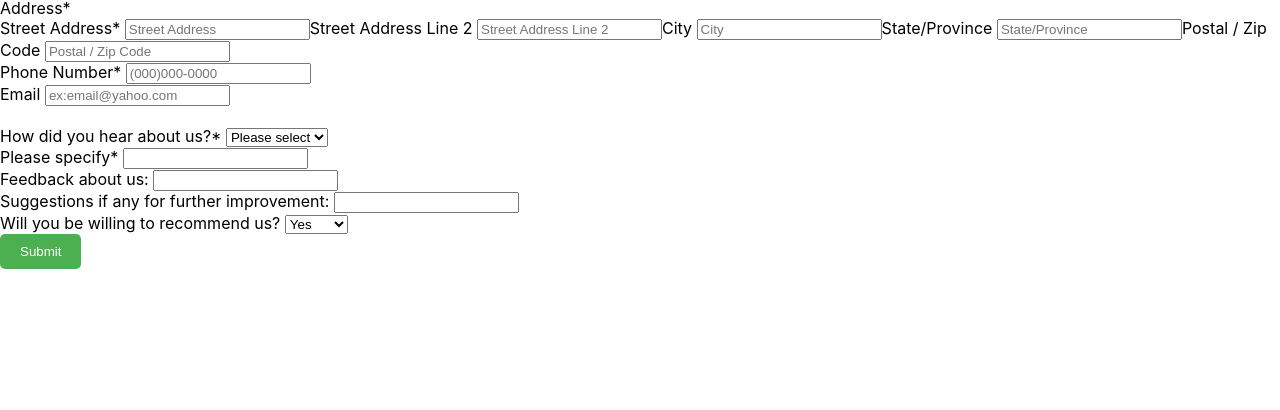
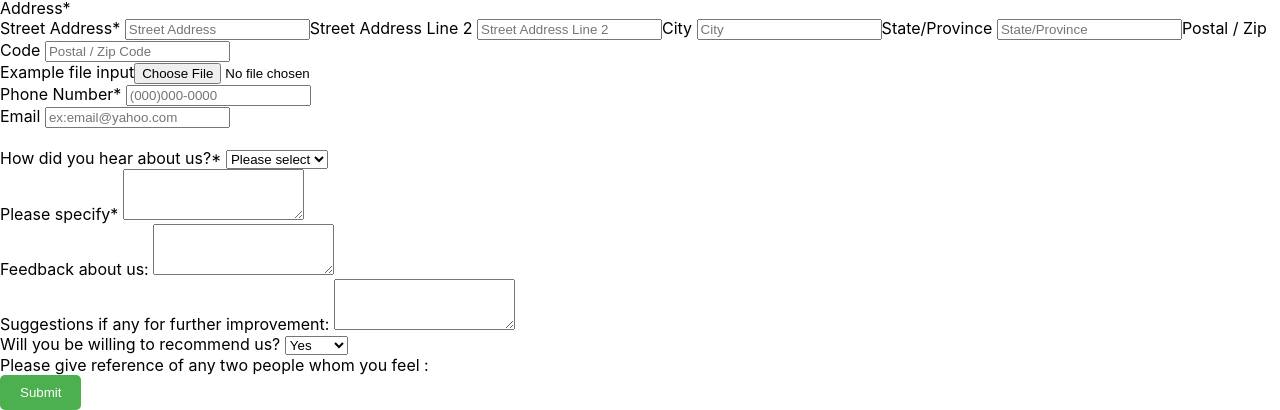
Before and after one commit to RamonaDualStudentin/my-app, a React (Create React App) app: page / in a window 1280 px wide. Shown: the part 425-835 px from the top of the page. Before the commit the page ends 800 px from the top, so only its background shows below. Built offline with nearby package versions, Linux system fonts and the light colour scheme.

Commit message:
how do I add a table and format it ?

```diff
--- a/src/App.js
+++ b/src/App.js
@@ -3,6 +3,8 @@ import './App.css';
 import CustomerDetailsform from './components/CustomerDetailsform';
 import SubmitButton from './components/submitbutton';
 import Header from './components/header';
+import createTable from './components/table';
+
 
 
 function App() {
@@ -11,6 +13,9 @@ function App() {
             <Header />
             <CustomerDetailsform />
             <SubmitButton />
+            <createTable />
+
+
 
 
         </div>
--- a/src/components/CustomerDetailsform.css
+++ b/src/components/CustomerDetailsform.css
@@ -6,11 +6,14 @@
   display: block;
   margin-bottom: 8px;
   color: #555;
+  align-items: center;
+  justify-content: center;
 }
 
 .customer-details-form .name-fields {
   display: flex;
-  justify-content: space-between;
+  align-items: center;
+  justify-content: center;
   margin-bottom: 16px;
 }
 
@@ -18,6 +21,8 @@
   display: flex;
   justify-content: space-between;
   margin-bottom: 16px;
+  align-items: center;
+  justify-content: center;
 }
 
 .customer-details-form input {
@@ -33,7 +38,9 @@
 .customer-details-container {
   max-width: 1600px;
   margin: 0 auto;
+
 }
+
 
 
 .header {
--- a/src/components/CustomerDetailsform.js
+++ b/src/components/CustomerDetailsform.js
@@ -6,8 +6,6 @@ import './CustomerDetailsform.css';
 function CustomerDetailsform() {
   return (
     <div className="customer-details-container">
-
-
 
       {/* Customer Details  */}
       <div className="customer-details">
@@ -49,6 +47,13 @@ function CustomerDetailsform() {
           <input type="text" id="Postal / Zip Code" name="Postal / Zip Code" placeholder="Postal / Zip Code" required />
         </div>
 
+        <div class="form-group">
+          <label >Example file input</label>
+          <input type="file" class="form-control-file" id="Exemple file " />
+        </div>
+
+
+
         <div className="phone-number">
           <label>Phone Number* </label>
 
@@ -60,7 +65,6 @@ function CustomerDetailsform() {
           <input type="text" id="email" name="email" placeholder="ex:email@yahoo.com" required />
         </div>
       </div>
-
       {/* Feedback Section */}
       <div className="feedback">
         <label>How did you hear about us?* </label>
@@ -74,19 +78,21 @@ function CustomerDetailsform() {
 
         <div className="please-specify">
           <label>Please specify* </label>
-          <input type="text" />
+          <textarea class="form-control" id="Please specify" rows="3"></textarea>
 
 
         </div>
 
         <div className="feedback-comment">
           <label>Feedback about us: </label>
-          <input type="text" />
+          <textarea class="form-control" id="Please specify" rows="3"></textarea>
+
         </div>
 
         <div className="suggestions">
           <label>Suggestions if any for further improvement: </label>
-          <input type="text" />
+          <textarea class="form-control" id="Please specify" rows="3"></textarea>
+
         </div>
 
         <div className="recommendation">
@@ -97,9 +103,14 @@ function CustomerDetailsform() {
             <option value="maybe">Maybe</option>
           </select>
         </div>
+        <div className="References">
+          <label>Please give reference of any two people whom you feel : </label>
+          <createTable />
+        </div>
 
 
       </div>
+
     </div>
   );
 };
--- a/src/components/submitbutton.css
+++ b/src/components/submitbutton.css
@@ -1,7 +1,7 @@
 .submit-button-container {
     display: flex;
+    align-items: center;
     justify-content: center;
-    align-items: center;
     height: 100vh;
 }
 
@@ -12,6 +12,7 @@
     border: none;
     border-radius: 5px;
     cursor: pointer;
+
 }
 
 .submit-button:hover {
--- /dev/null
+++ b/src/components/table.js
@@ -0,0 +1,31 @@
+import React from 'react';
+import './table.css';
+
+function createTable() {
+    const header = ['Full Name', 'Address', 'Contact Number'];
+    const data = [
+        ['Data1.1', 'Data1.2', 'Data1.3'],
+        ['Data2.1', 'Data2.2', 'Data2.3'],
+        ['Data3.1', 'Data3.2', 'Data3.3']
+    ];
+
+    return (
+        <table>
+            <thead>
+                <tr>
+                    {header.map((h, i) => <th key={i}>{h}</th>)}
+                </tr>
+            </thead>
+            <tbody>
+                {data.map((row, i) => (
+                    <tr key={i}>
+                        {row.map((col, j) => <td key={j}>{col}</td>)}
+                    </tr>
+                ))}
+            </tbody>
+        </table>
+    );
+}
+
+
+export default createTable;
```
Also changed, not shown: src/components/Logo.css (added), src/components/table.css (added), src/components/template.css (indentation only).
